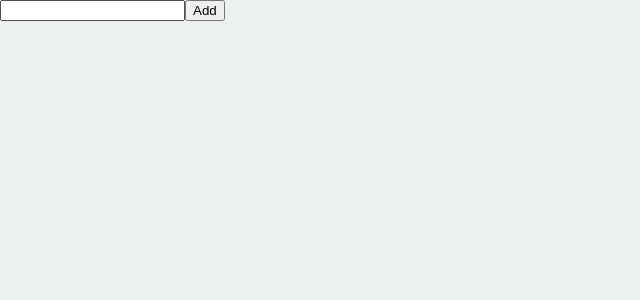
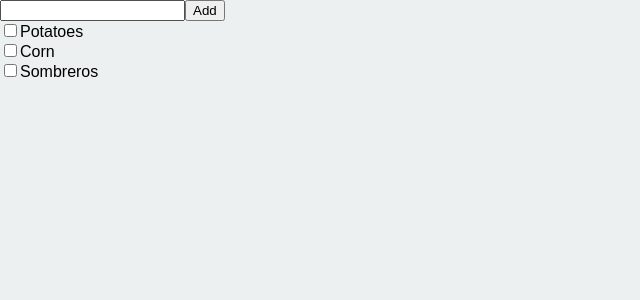
Before and after one commit to MosheLevC/techtroop-mobx-store, a React (Vite) app: page / in a window 1280 px wide. Shown: the top 300 px of the page, without its empty margins (0-640 px from the left). Built offline with nearby package versions, Linux system fonts and the light colour scheme.

Commit message:
spot check 2 and 3

```diff
--- a/src/App.jsx
+++ b/src/App.jsx
@@ -1,32 +1,31 @@
-import React, { Component } from 'react';
-import { observer } from 'mobx-react'
-import './App.css';
-import Item from './components/Item';
-
+import React, { Component } from "react";
+import { observer } from "mobx-react";
+import "./App.css";
+import Item from "./components/Item";
 
 class App extends Component {
   constructor() {
-    super()
+    super();
     this.state = {
-      newItem: ''
-    }
+      newItem: "",
+    };
   }
   handleChange = (e) => {
     this.setState({
-      newItem: e.target.value
-    })
-  }
+      newItem: e.target.value,
+    });
+  };
   addItem = () => {
-    this.props.store.addItem(this.state.newItem)
-  }
+    this.props.store.addItem(this.state.newItem);
+  };
   render() {
     return (
       <div className="App">
         <input onChange={this.handleChange} value={this.state.newItem} />
         <button onClick={this.addItem}>Add</button>
-        {/* your code here
-          You should map each grocery item into an Item component
-      */}
+        {this.props.store.list.map((item, index) => (
+          <Item key={index} item={item} store={this.props.store} />
+        ))}
       </div>
     );
   }
--- a/src/components/Item.jsx
+++ b/src/components/Item.jsx
@@ -1,26 +1,26 @@
-import React, { Component } from 'react';
-import { observer } from 'mobx-react'
+import React, { Component } from "react";
+import { observer } from "mobx-react";
 
 class Item extends Component {
   checkItem = () => {
-    //your code here
-  }
+    const { item } = this.props;
+    item.completed = !item.completed;
+  };
   editItem = () => {
     //your code here
-  }
+  };
   deleteItem = () => {
     //your code here
-  }
+  };
   render() {
+    let item = this.props.item;
     return (
-      <div className="">
-        {/*   your code here
-            each item should be in an input checkbox
-            it should display the item name and location
-            it should have both an edit button and a delete button
-      */}
-      </div>)
+      <div className={item.completed ? "crossed" : ""}>
+        <input type="checkbox" checked={item.completed} onChange={this.checkItem} />
+        {item.name}
+      </div>
+    );
   }
 }
 
-export default observer(Item)
+export default observer(Item);
--- a/src/main.jsx
+++ b/src/main.jsx
@@ -7,7 +7,11 @@ import { Item } from "./stores/Item";
 import { ShoppingList } from "./stores/ShoppingList";
 
 let potatoes = new Item("Potatoes");
+let corn = new Item("Corn");
+let sombreros = new Item("Sombreros");
 let groceryList = new ShoppingList();
 groceryList.list.push(potatoes);
+groceryList.list.push(corn);
+groceryList.list.push(sombreros);
 
 ReactDOM.render(<App store={groceryList} />, document.getElementById("root"));
```
